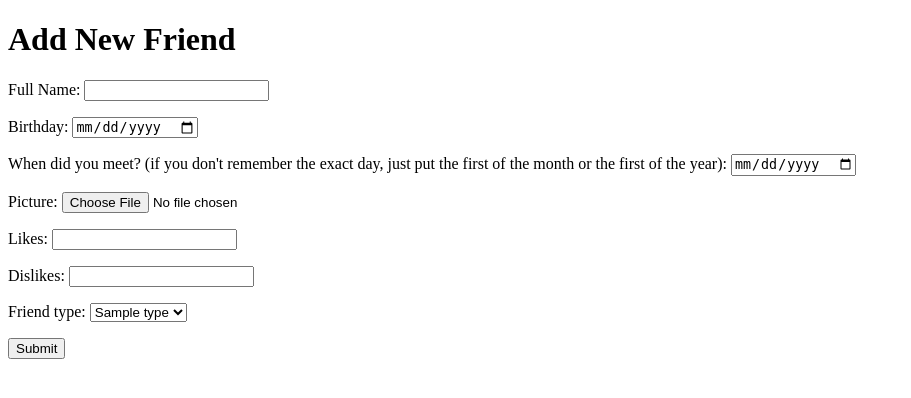
After one commit to crystallopezz/friendship-tracker, a Flask app: template templates/add_friend.html in a window 1280 px wide. The commit adds this page. Shown: the top 398 px of the page, without its empty margins (0-911 px from the left). Run offline with Flask 2, Linux system fonts and the light colour scheme; the template is opened without the code that fills it: most values are stand-ins (such as "Sample title", 1, 10 or a date in 2020); some libraries are stand-ins or nearby versions.

Commit message:
completed indiv friend page, working on add friend form

```diff
--- a/server.py
+++ b/server.py
@@ -17,34 +17,56 @@ def login():
     """look for user by email and password"""
     email=request.form.get('email')
     input_pw=request.form.get('password')
-    user_id = crud.get_user_id(email)
-    # get user by email ^
+    user = crud.get_user_by_email(email)
+    user_id = user.user_id
 
     session['user_id'] = user_id
 
-
     if crud.validate_user_password(input_pw, email):
 
-        #TODO add user ID to session
-
-        return redirect(f'/friends/{user_id}')
+        return redirect(f'/users/{user_id}/friends')
 
     # TODO turn in to flash message
     # else:
     #     return alert('Email or password is incorrect.')
 
-@app.route('/friends/<user_id>')
-# users/user_id/friends
+@app.route('/users/<user_id>/friends')
 def show_users_friends_list(user_id):
+    """display list of friends"""
     friends = crud.get_friends_by_user_id(user_id)
     return render_template('friends_list.html', friends = friends)
 
-# friends/friend_id
-@app.route('/friend/<friend_id>')
+
+@app.route('/friends/<friend_id>')
 def show_friend_details(friend_id):
+    """display details about specific friend"""
     friend = crud.get_friend_by_friend_id(session['user_id'], friend_id)
 
-    return f"<h1>hello {friend.full_name}</h2>"
+    return render_template('friend_details.html', friend = friend)
+
+@app.route('/friends/add-friend')
+def add_friend_form():
+    """form where user can add a new friend"""
+    types = crud.get_friend_types()
+    return render_template('add_friend.html', types = types)
+
+@app.route('/friends', methods=['POST'])
+def add_friend():
+    """add friend to database"""
+    user = crud.get_user_by_id(1)
+    ftype = request.form.get('friend_type')
+    full_name = request.form.get('name')
+    bday = request.form.get('bday')
+    date_met = request.form.get('met')
+    picture = request.form.get('pic')
+    likes = request.form.get('likes')
+    dislikes = request.form.get('dislikes')
+
+    crud.create_friend(user, ftype, full_name, bday, date_met, picture,
+                  likes, dislikes)
+
+    return redirect('/users/<user_id>/friends')
+
 
 
 if __name__ == '__main__':
--- /dev/null
+++ b/templates/add_friend.html
@@ -0,0 +1,50 @@
+{% extends 'base.html' %}
+
+{% block title %}Add Friend{% endblock %}
+
+{% block body %}
+  <h1>Add New Friend</h1>
+
+  <div>
+    <form action="/friends" method="POST">
+      <p>
+        Full Name: <input type="text" name="name" required>
+      </p>
+
+      <p>
+        Birthday: <input type="date" name="bday" required>
+      </p>
+
+      <p>
+        When did you meet? (if you don't remember the exact day, just put the
+        first of the month or the first of the year):
+        <input type="date" name="met" required>
+      </p>
+
+      <p>
+        Picture: <input type="file" name="pic">
+      </p>
+
+      <p>
+        Likes: <input type="text" name="likes">
+      </p>
+
+      <p>
+        Dislikes: <input type="text" name="dislikes">
+      </p>
+
+      <p>
+        Friend type:
+        <select name='friend_type'>
+          {% for type in types %}
+          <option value={{type.friend_key}}>{{type.name}}</option>
+          {% endfor %}
+        </select>
+      </p>
+
+      <p>
+        <input type="submit">
+      </p>
+  </div>
+
+{%endblock%}
--- a/templates/friends_list.html
+++ b/templates/friends_list.html
@@ -3,11 +3,13 @@
 
 {%block body%}
 
+<a href="/friends/add-friend">Add New Friend</a>
+
 <ul>
   {% for friend in friends %}
   <li>
     <div>
-      <a href='/friends/{{ friend.user_id }}/{{ friend.friend_id }}'>{{ friend.full_name }}</a>
+      <a href='/friends/{{ friend.friend_id }}'>{{ friend.full_name }}</a>
       <img src={{friend.picture}}>
     </div>
   </li>
```
Also changed, not shown: crud.py (+5 -4 lines), templates/friend_details.html (+29 -0 lines).
